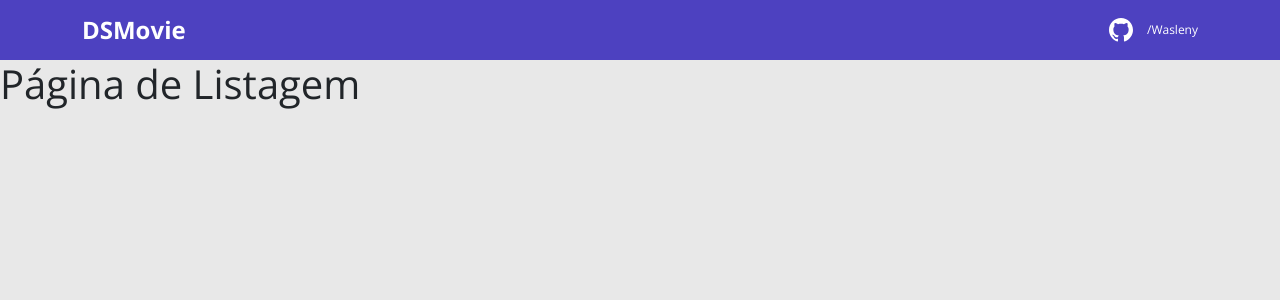
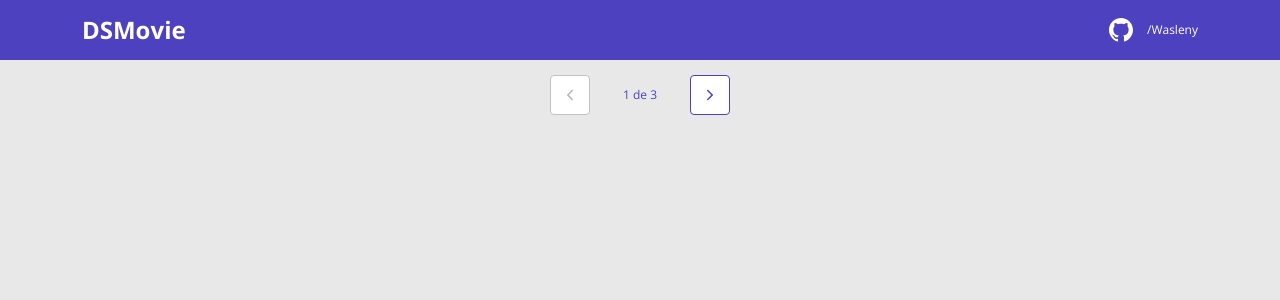
Before and after one commit to Wasleny/semana_spring_react_dsmovie, a React (Create React App) app in the folder frontend/: page / in a window 1280 px wide. Shown: the top 300 px of the page. Built offline with nearby package versions, Linux system fonts and the light colour scheme.

Commit message:
Pagination layout

```diff
--- a/frontend/package.json
+++ b/frontend/package.json
@@ -14,6 +14,7 @@
     "bootstrap": "5.1.3",
     "react": "^17.0.2",
     "react-dom": "^17.0.2",
+    "react-icons": "^4.3.1",
     "react-router-dom": "6.2.1",
     "react-scripts": "5.0.0",
     "typescript": "^4.4.2",
--- a/frontend/public/index.html
+++ b/frontend/public/index.html
@@ -10,7 +10,7 @@
       content="Web site created using create-react-app"
     />
     <link rel="apple-touch-icon" href="%PUBLIC_URL%/logo192.png" />
-    <link rel="manifest" href="%PUBLIC_URL%/manifest.json" />
+    <!-- <link rel="manifest" href="%PUBLIC_URL%/manifest.json" /> -->
     <title>DSMovie</title>
   </head>
   <body>
--- /dev/null
+++ b/frontend/src/components/Pagination/index.tsx
@@ -0,0 +1,21 @@
+import {IoIosArrowBack, IoIosArrowForward} from 'react-icons/io'
+import './styles.css';
+
+function Pagination() {
+  return (
+    <div className="dsmovie-pagination-container">
+      <div className="dsmovie-pagination-box">
+        <button className="dsmovie-pagination-button" disabled={true}>
+          <IoIosArrowBack />
+        </button>
+        <p>{`${1} de ${3}`}</p>
+        <button className="dsmovie-pagination-button" disabled={false}>
+          <IoIosArrowForward />
+          {/* <Arrow className="dsmovie-flip-horizontal" /> */}
+        </button>
+      </div>
+    </div>
+  );
+}
+
+export default Pagination;
--- /dev/null
+++ b/frontend/src/components/Pagination/styles.css
@@ -0,0 +1,53 @@
+.dsmovie-pagination-container {
+    padding: 15px 0;
+    display: flex;
+    justify-content: center;
+    align-items: center;
+}
+
+.dsmovie-pagination-box {
+    width: 180px;
+    display: flex;
+    justify-content: space-between;
+    align-items: center;
+}
+
+.dsmovie-pagination-box form {
+    width: 100%;
+    display: flex;
+}
+
+.dsmovie-pagination-button {
+    width: 40px;
+    height: 40px;
+    border-radius: 4px;
+    background-color: #fff;
+    display: flex;
+    justify-content: center;
+    align-items: center;
+    border: 1px solid var(--color-primary);
+    cursor: pointer;
+}
+
+.dsmovie-pagination-button svg {
+    filter: brightness(0) saturate(100%) invert(26%) sepia(19%) saturate(7395%) hue-rotate(234deg) brightness(89%) contrast(92%);
+}
+
+.dsmovie-pagination-button:disabled {
+    border: 1px solid #c2c2c2;
+    cursor: unset;
+}
+
+.dsmovie-pagination-button:disabled svg {
+    filter: none;
+}
+
+.dsmovie-pagination-container p {
+    margin: 0;
+    font-size: 12px;
+    color: var(--color-primary);
+}
+
+/* .dsmovie-flip-horizontal {
+    transform: rotate(180deg);
+} */
--- a/frontend/src/pages/Listing/index.tsx
+++ b/frontend/src/pages/Listing/index.tsx
@@ -1,5 +1,9 @@
+import Pagination from "components/Pagination";
+
 function Listing() {
-  return <h1>Página de Listagem</h1>;
+  return (
+    <Pagination />
+  );
 }
 
 export default Listing;
```
Also changed, not shown: 1 other file (tests, documents, lock files or other folders).
